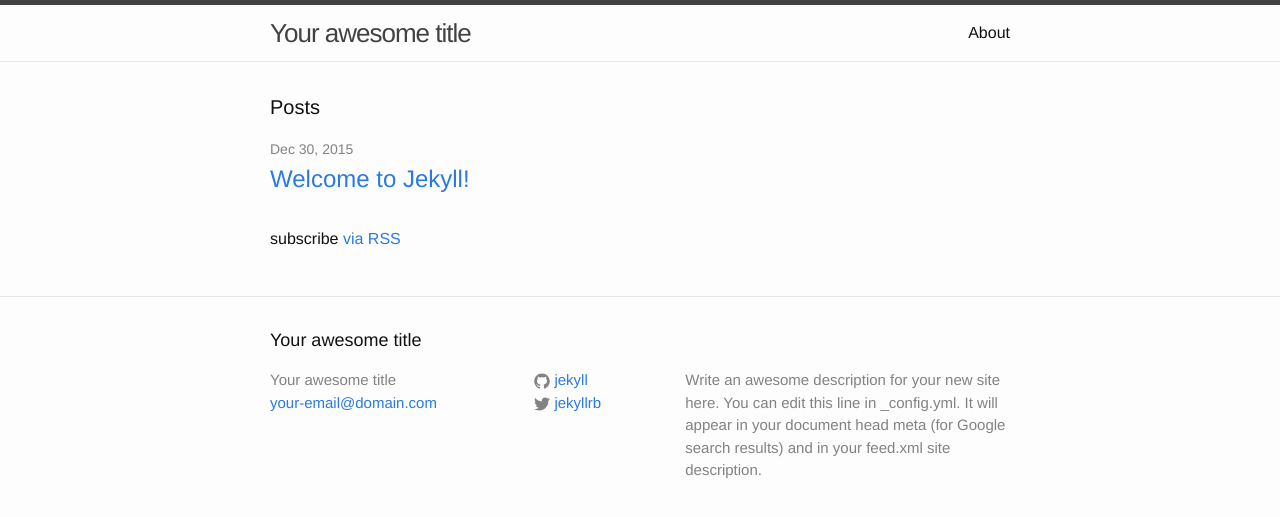
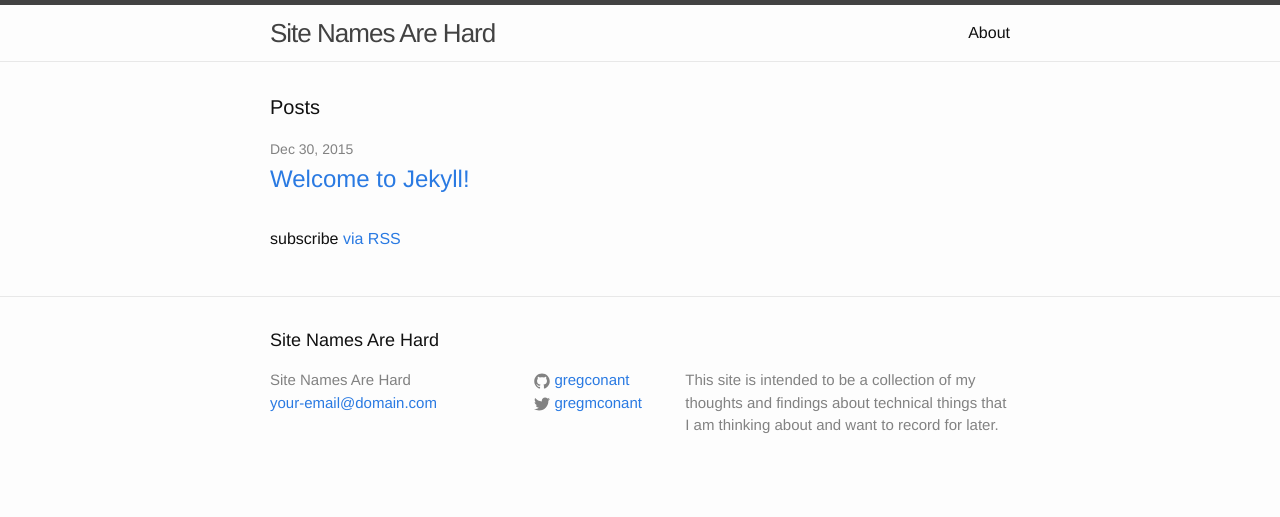
Before and after one commit to gregconant/gregconant.github.io, a Jekyll site: the page built from index.html, in a window 1280 px wide. Shown: the top 517 px of the page. Built offline with Jekyll 4.4.1, drawn with Linux system fonts in a browser that asks for light colours.

Commit message:
gc - updating some basic config settings.

```diff
--- a/_config.yml
+++ b/_config.yml
@@ -6,16 +6,15 @@
 # 'jekyll serve'. If you change this file, please restart the server process.
 
 # Site settings
-title: Your awesome title
+title: Site Names Are Hard
 email: your-email@domain.com
 description: > # this means to ignore newlines until "baseurl:"
-  Write an awesome description for your new site here. You can edit this
-  line in _config.yml. It will appear in your document head meta (for
-  Google search results) and in your feed.xml site description.
+  This site is intended to be a collection of my thoughts and findings
+  about technical things that I am thinking about and want to record for later.
 baseurl: "" # the subpath of your site, e.g. /blog
 url: "http://yourdomain.com" # the base hostname & protocol for your site
-twitter_username: jekyllrb
-github_username:  jekyll
+twitter_username: gregmconant
+github_username:  gregconant
 
 # Build settings
 markdown: kramdown
```
